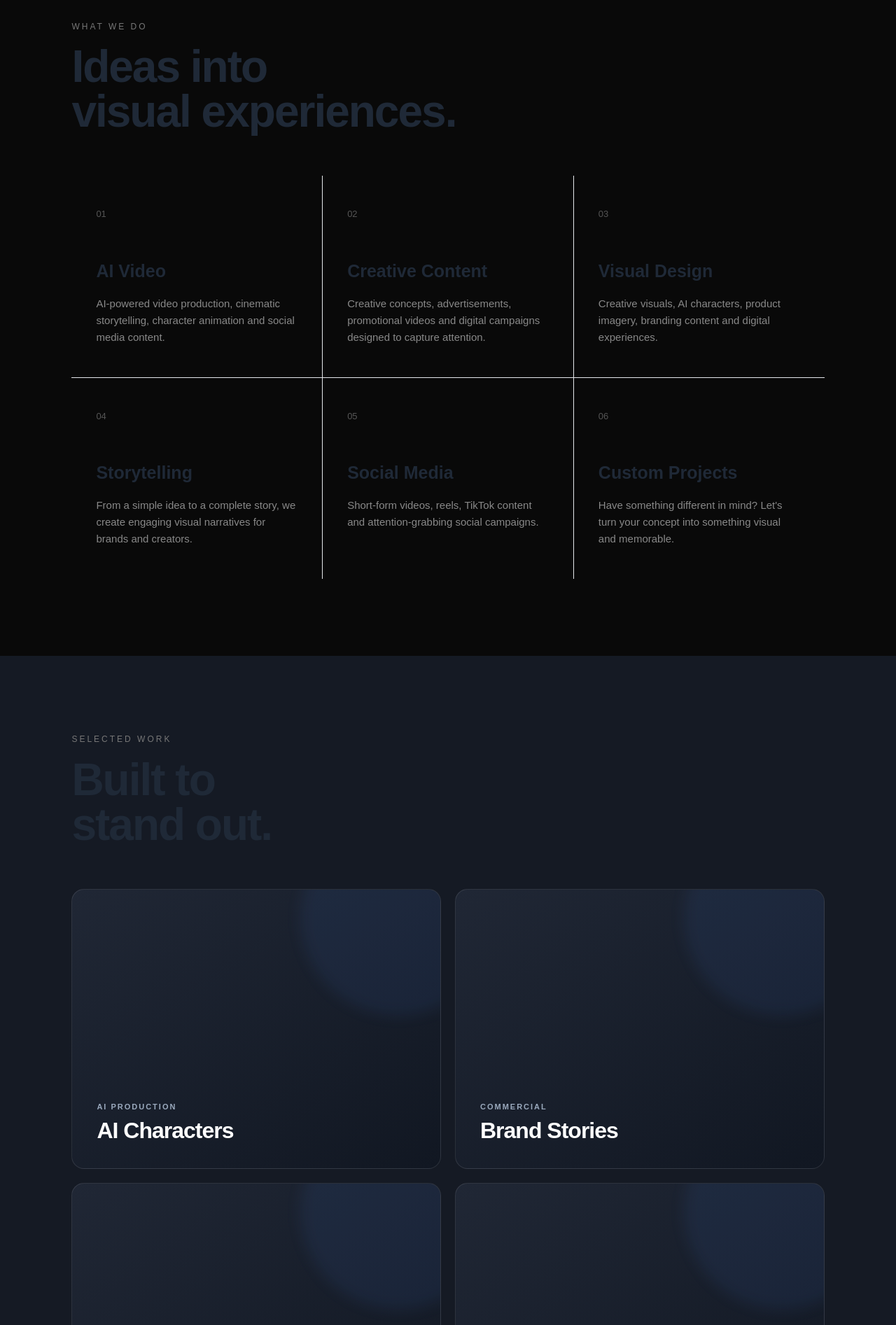
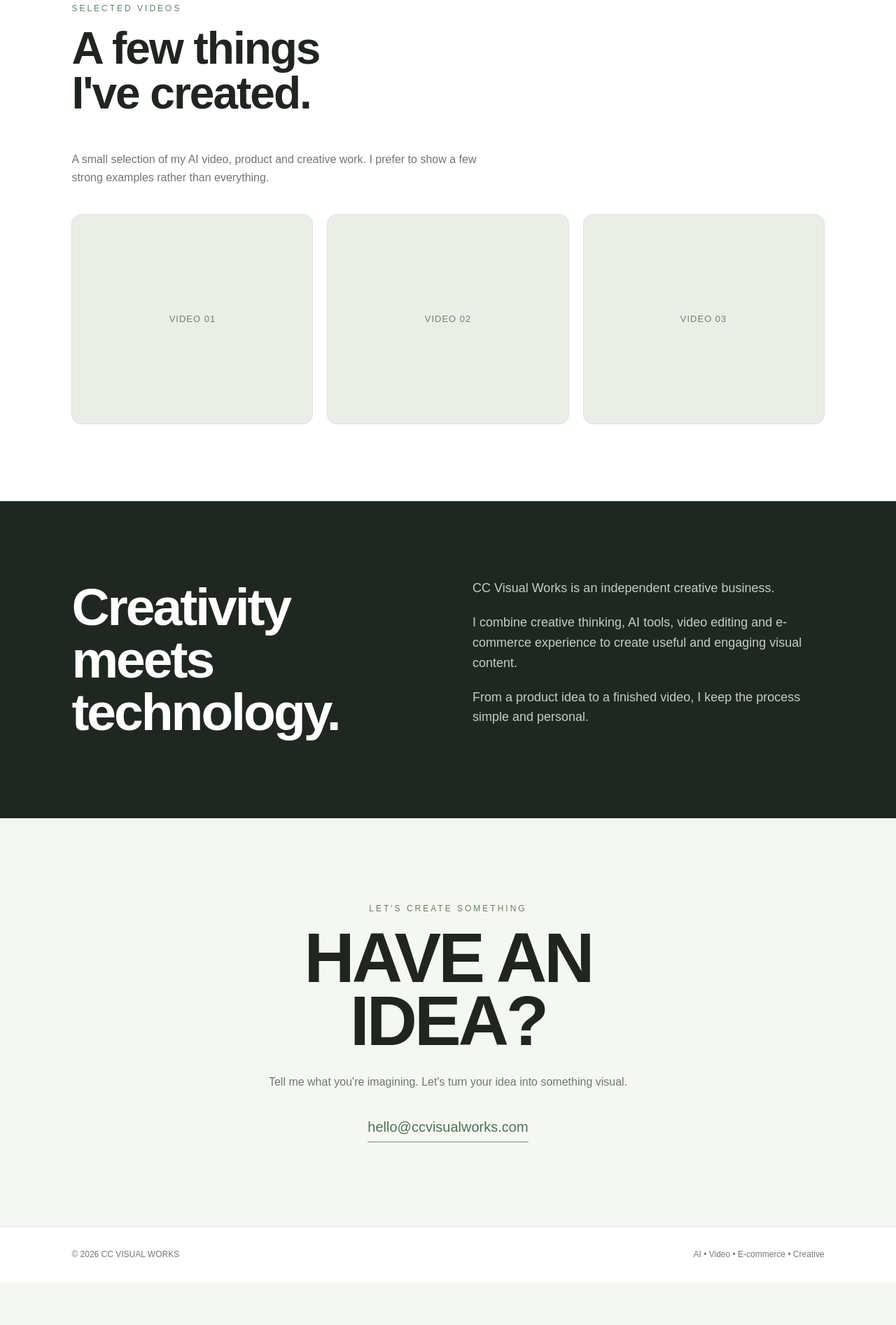
Before and after one commit to CCVisualWorks/ccvisualworks.github.io, a plain HTML site: page index.html in a window 1280 px wide. Shown: the part 907-2800 px from the top of the page at 70% size. After the commit the page ends 2739 px from the top, so only its background shows below. Drawn offline with Linux system fonts and the light colour scheme.

Commit message:
Update index.html

```diff
--- a/index.html
+++ b/index.html
@@ -1,14 +1,15 @@
-https://github.com/CCVisualWorks/ccvisualworks.github.io/blob/main/index.html
 <!DOCTYPE html>
 <html lang="en">
 <head>
   <meta charset="UTF-8">
   <meta name="viewport" content="width=device-width, initial-scale=1.0">
 
-  <title>CC VISUAL WORKS | AI Creative Studio</title>
-  <meta name="description" content="CC Visual Works — Creative video, AI visuals, storytelling and digital content production.">
+  <title>CC Visual Works | AI Video & E-commerce Content</title>
+
+  <meta name="description" content="CC Visual Works creates AI videos, e-commerce content, video editing and creative visual content for brands and online businesses.">
 
   <style>
+
     * {
       margin: 0;
       padding: 0;
@@ -21,8 +22,8 @@ https://github.com/CCVisualWorks/ccvisualworks.github.io/blob/main/index.html
 
     body {
       font-family: Arial, Helvetica, sans-serif;
-    background: #151A24;
-color: #1f2937;
+      background: #f5f7f2;
+      color: #202520;
       line-height: 1.6;
     }
 
@@ -39,40 +40,41 @@ line-height: 1.6;
       left: 0;
       width: 100%;
       z-index: 1000;
-      padding: 20px 6%;
+      padding: 20px 7%;
       display: flex;
       justify-content: space-between;
       align-items: center;
-      background: rgba(5, 5, 5, 0.75);
-      backdrop-filter: blur(15px);
-      border-bottom: 1px solid rgba(255,255,255,0.08);
+      background: rgba(245, 247, 242, 0.92);
+      backdrop-filter: blur(12px);
+      border-bottom: 1px solid #dfe5dc;
     }
 
     .logo {
-      font-size: 20px;
+      font-size: 18px;
       font-weight: 800;
       letter-spacing: 2px;
     }
 
     .logo span {
-      color: #999;
+      color: #5f7f63;
     }
 
     .nav-links {
       display: flex;
-      gap: 30px;
+      gap: 28px;
       list-style: none;
     }
 
     .nav-links a {
       font-size: 14px;
-      color: #bbb;
+      color: #4d554d;
       transition: 0.3s;
     }
 
     .nav-links a:hover {
-      color: white;
+      color: #527158;
     }
+
 
     /* HERO */
 
@@ -80,48 +82,57 @@ line-height: 1.6;
       min-height: 100vh;
       display: flex;
       align-items: center;
-      padding: 140px 8% 80px;
+      padding: 150px 8% 100px;
       position: relative;
       overflow: hidden;
+
       background:
-        radial-gradient(circle at 75% 30%, rgba(120,120,255,0.15), transparent 30%),
-        radial-gradient(circle at 20% 70%, rgba(255,255,255,0.06), transparent 30%),
-       #151A24;
+        radial-gradient(
+          circle at 80% 25%,
+          rgba(111, 145, 112, 0.16),
+          transparent 30%
+        ),
+        radial-gradient(
+          circle at 15% 80%,
+          rgba(180, 195, 175, 0.18),
+          transparent 30%
+        ),
+        #f5f7f2;
     }
 
     .hero-content {
-      max-width: 900px;
+      max-width: 850px;
       position: relative;
       z-index: 2;
     }
 
     .tag {
       display: inline-block;
-      border: 1px solid rgba(255,255,255,0.2);
+      border: 1px solid #b8c7b8;
       padding: 8px 16px;
       border-radius: 50px;
-      color: #bbb;
+      color: #5f735f;
       font-size: 12px;
       letter-spacing: 2px;
-      margin-bottom: 25px;
+      margin-bottom: 28px;
       text-transform: uppercase;
     }
 
     .hero h1 {
-      font-size: clamp(55px, 9vw, 125px);
+      font-size: clamp(55px, 9vw, 120px);
       line-height: 0.9;
       letter-spacing: -5px;
       margin-bottom: 35px;
     }
 
     .hero h1 span {
-      color: #888;
+      color: #5f8063;
     }
 
     .hero p {
       max-width: 650px;
       font-size: 19px;
-      color: #aaa;
+      color: #626a62;
       margin-bottom: 40px;
     }
 
@@ -132,40 +143,43 @@ line-height: 1.6;
     }
 
     .btn {
-      padding: 15px 25px;
-      border-radius: 5px;
+      padding: 14px 24px;
+      border-radius: 6px;
       font-size: 14px;
       font-weight: bold;
       transition: 0.3s;
-      border: 1px solid #333;
+      border: 1px solid #5f8063;
     }
 
     .btn-primary {
-      background: white;
-      color: black;
+      background: #5f8063;
+      color: white;
     }
 
     .btn-primary:hover {
+      background: #49664e;
       transform: translateY(-3px);
-      background: #ddd;
     }
 
     .btn-secondary {
-      color: white;
+      color: #4f674f;
+      background: transparent;
     }
 
     .btn-secondary:hover {
-      background: #151515;
+      background: #e6ede4;
     }
 
-    /* SECTIONS */
 
-    section {
+    /* SELECTED VIDEOS */
+
+    .videos {
       padding: 110px 8%;
+      background: #ffffff;
     }
 
     .section-label {
-      color: #777;
+      color: #668066;
       text-transform: uppercase;
       letter-spacing: 3px;
       font-size: 12px;
@@ -175,186 +189,114 @@ line-height: 1.6;
     .section-title {
       font-size: clamp(35px, 5vw, 65px);
       line-height: 1;
-      margin-bottom: 60px;
+      margin-bottom: 50px;
       letter-spacing: -2px;
     }
 
-    /* SERVICES */
-
-    .services {
-      background: #090909;
+    .video-intro {
+      max-width: 600px;
+      color: #707770;
+      margin-bottom: 40px;
     }
 
-    .service-grid {
+    .video-grid {
       display: grid;
       grid-template-columns: repeat(3, 1fr);
-      gap: 1px;
-      background: #e5e7eb;
-    }
-
-    .service {
-      background: #090909;
-      padding: 45px 35px;
-      min-height: 280px;
-      transition: 0.3s;
-    }
-
-    .service:hover {
-      background: #eff6ff;
-    }
-
-    .service-number {
-      color: #555;
-      font-size: 13px;
-      margin-bottom: 50px;
-    }
-
-    .service h3 {
-      font-size: 25px;
-      margin-bottom: 15px;
-    }
-
-    .service p {
-      color: #888;
-      font-size: 15px;
-    }
-
-    /* WORK */
-
-    .work-grid {
-      display: grid;
-      grid-template-columns: repeat(2, 1fr);
       gap: 20px;
     }
 
-    .work-card {
-  height: 400px;
-  background: linear-gradient(145deg, #202735, #111722);
-  border: 1px solid rgba(255,255,255,0.10);
-  border-radius: 18px;
+    .video-card {
+      min-height: 300px;
+      background: #e9eee7;
+      border-radius: 14px;
       display: flex;
-  align-items: flex-end;
-  padding: 35px;
-  position: relative;
-  overflow: hidden;
-  transition: 0.35s ease;
+      align-items: center;
+      justify-content: center;
+      color: #718071;
+      border: 1px solid #dce4da;
     }
 
-.work-card:hover {
-  transform: translateY(-8px);
-  border-color: rgba(255,255,255,0.25);
-  box-shadow: 0 25px 60px rgba(0,0,0,0.4);
+    .video-card span {
+      font-size: 13px;
+      letter-spacing: 1px;
+      text-transform: uppercase;
     }
 
- .work-card::before {
-  content: "";
-  position: absolute;
-  width: 280px;
-  height: 280px;
-  border-radius: 50%;
-  background: rgba(80, 140, 255, 0.08);
-  top: -100px;
-  right: -80px;
-  transition: 0.5s ease;
-  filter: blur(10px);
+
+    /* SIMPLE INTRO */
+
+    .intro {
+      padding: 110px 8%;
+      background: #202720;
+      color: white;
     }
 
-.work-card:hover::before {
-  transform: scale(1.4);
-}
-
-.work-info {
-  position: relative;
-  z-index: 2;
-}
-
-.work-info small {
-  color: #9aa9bd;
-  text-transform: uppercase;
-  letter-spacing: 2px;
-  font-size: 11px;
-  font-weight: bold;
-}
-
-.work-info h3 {
-  color: #ffffff;
-  font-size: 32px;
-  margin-top: 8px;
-  letter-spacing: -1px;
-  line-height: 1.1;
-}
-
-    /* ABOUT */
-
-    .about {
-      background: #0b0b0b;
-    }
-
-    .about-grid {
+    .intro-grid {
       display: grid;
       grid-template-columns: 1fr 1fr;
-      gap: 80px;
+      gap: 70px;
       align-items: center;
     }
 
-    .about-text {
-      color: #999;
+    .intro-highlight {
+      font-size: clamp(40px, 6vw, 75px);
+      font-weight: bold;
+      line-height: 1;
+      letter-spacing: -3px;
+    }
+
+    .intro-text {
+      color: #c5cdc5;
       font-size: 18px;
     }
 
-    .about-text p {
+    .intro-text p {
       margin-bottom: 20px;
     }
 
-    .about-highlight {
-      font-size: 55px;
-      font-weight: bold;
-      line-height: 1;
-    }
 
     /* CONTACT */
 
     .contact {
+      padding: 120px 8%;
       text-align: center;
-      min-height: 70vh;
-      display: flex;
-      justify-content: center;
-      align-items: center;
-      flex-direction: column;
-      background:
-        radial-gradient(circle at center, rgba(255,255,255,0.08), transparent 35%),
-        #ffffff;
+      background: #f5f7f2;
     }
 
     .contact h2 {
-      font-size: clamp(50px, 9vw, 110px);
+      font-size: clamp(50px, 9vw, 100px);
       line-height: 0.9;
       letter-spacing: -4px;
       margin-bottom: 30px;
     }
 
     .contact p {
-      color: #888;
+      color: #707770;
       max-width: 550px;
-      margin-bottom: 35px;
+      margin: 0 auto 35px;
     }
 
     .email {
+      display: inline-block;
       font-size: 20px;
-      border-bottom: 1px solid #555;
+      color: #527158;
+      border-bottom: 1px solid #78927b;
       padding-bottom: 5px;
     }
+
 
     /* FOOTER */
 
     footer {
       padding: 30px 8%;
-      border-top: 1px solid #1c1c1c;
+      border-top: 1px solid #dfe5dc;
       display: flex;
       justify-content: space-between;
-      color: #666;
+      color: #727a72;
       font-size: 12px;
+      background: #ffffff;
     }
+
 
     /* MOBILE */
 
@@ -369,35 +311,33 @@ line-height: 1.6;
       }
 
       .hero {
-        padding: 130px 6% 70px;
+        padding: 130px 6% 80px;
       }
 
       .hero h1 {
         letter-spacing: -3px;
       }
 
-      section {
+      .videos,
+      .intro,
+      .contact {
         padding: 80px 6%;
       }
 
-      .service-grid {
+      .video-grid {
         grid-template-columns: 1fr;
       }
 
-      .work-grid {
-        grid-template-columns: 1fr;
+      .video-card {
+        min-height: 250px;
       }
 
-      .work-card {
-        height: 300px;
-      }
-
-      .about-grid {
+      .intro-grid {
         grid-template-columns: 1fr;
         gap: 40px;
       }
 
-      .about-highlight {
+      .intro-highlight {
         font-size: 45px;
       }
 
@@ -405,58 +345,65 @@ line-height: 1.6;
         flex-direction: column;
         gap: 10px;
       }
+
     }
+
   </style>
 </head>
 
+
 <body>
+
 
   <!-- NAVIGATION -->
 
   <nav>
+
     <div class="logo">
       CC <span>VISUAL WORKS</span>
     </div>
 
     <ul class="nav-links">
-      <li><a href="#home">Home</a></li>
-      <li><a href="#services">Services</a></li>
-      <li><a href="#work">Work</a></li>
-      <li><a href="#about">About</a></li>
-      <li><a href="#contact">Contact</a></li>
+      <li><a href="index.html">Home</a></li>
+      <li><a href="services.html">Services</a></li>
+      <li><a href="about.html">About</a></li>
+      <li><a href="contact.html">Contact</a></li>
     </ul>
+
   </nav>
 
 
   <!-- HERO -->
 
-  <section class="hero" id="home">
+  <section class="hero">
 
     <div class="hero-content">
 
       <div class="tag">
-        Creative • AI • Visual Storytelling
+        AI • Video • E-commerce • Creative
       </div>
 
       <h1>
-        WE CREATE<br>
+        I CREATE<br>
         <span>VISUALS.</span>
       </h1>
 
       <p>
-        CC Visual Works is a creative studio focused on AI-powered
-        video production, visual storytelling, digital content and
-        creative experiences.
+        I create AI-powered videos, e-commerce content,
+        video edits and creative visuals for brands and
+        online businesses.
       </p>
 
       <div class="buttons">
-        <a href="#work" class="btn btn-primary">
-          View Our Work
+
+        <a href="services.html" class="btn btn-primary">
+          View Services
         </a>
 
-        <a href="#contact" class="btn btn-secondary">
+        <a href="contact.html" class="btn btn-secondary">
           Start a Project →
         </a>
+
       </div>
 
     </div>
@@ -464,72 +411,36 @@ line-height: 1.6;
   </section>
 
 
-  <!-- SERVICES -->
+  <!-- SELECTED VIDEOS -->
 
-  <section class="services" id="services">
+  <section class="videos">
 
     <div class="section-label">
-      What We Do
+      Selected Videos
     </div>
 
     <h2 class="section-title">
-      Ideas into<br>visual experiences.
+      A few things<br>
+      I've created.
     </h2>
 
-    <div class="service-grid">
+    <p class="video-intro">
+      A small selection of my AI video, product and creative work.
+      I prefer to show a few strong examples rather than everything.
+    </p>
 
-      <div class="service">
-        <div class="service-number">01</div>
-        <h3>AI Video</h3>
-        <p>
-          AI-powered video production, cinematic storytelling,
-          character animation and social media content.
-        </p>
+    <div class="video-grid">
+
+      <div class="video-card">
+        <span>Video 01</span>
       </div>
 
-      <div class="service">
-        <div class="service-number">02</div>
-        <h3>Creative Content</h3>
-        <p>
-          Creative concepts, advertisements, promotional videos
-          and digital campaigns designed to capture attention.
-        </p>
+      <div class="video-card">
+        <span>Video 02</span>
       </div>
 
-      <div class="service">
-        <div class="service-number">03</div>
-        <h3>Visual Design</h3>
-        <p>
-          Creative visuals, AI characters, product imagery,
-          branding content and digital experiences.
-        </p>
-      </div>
-
-      <div class="service">
-        <div class="service-number">04</div>
-        <h3>Storytelling</h3>
-        <p>
-          From a simple idea to a complete story, we create
-          engaging visual narratives for brands and creators.
-        </p>
-      </div>
-
-      <div class="service">
-        <div class="service-number">05</div>
-        <h3>Social Media</h3>
-        <p>
-          Short-form videos, reels, TikTok content and
-          attention-grabbing social campaigns.
-        </p>
-      </div>
-
-      <div class="service">
-        <div class="service-number">06</div>
-        <h3>Custom Projects</h3>
-        <p>
-          Have something different in mind? Let's turn your
-          concept into something visual and memorable.
-        </p>
+      <div class="video-card">
+        <span>Video 03</span>
       </div>
 
     </div>
@@ -537,96 +448,33 @@ line-height: 1.6;
   </section>
 
 
-  <!-- WORK -->
+  <!-- INTRO -->
 
-  <section id="work">
+  <section class="intro">
 
-    <div class="section-label">
-      Selected Work
-    </div>
+    <div class="intro-grid">
 
-    <h2 class="section-title">
-      Built to<br>stand out.
-    </h2>
-
-    <div class="work-grid">
-
-      <div class="work-card">
-        <div class="work-info">
-          <small>AI Production</small>
-          <h3>AI Characters</h3>
-        </div>
-      </div>
-
-      <div class="work-card">
-        <div class="work-info">
-          <small>Commercial</small>
-          <h3>Brand Stories</h3>
-        </div>
-      </div>
-
-      <div class="work-card">
-        <div class="work-info">
-          <small>Social Content</small>
-          <h3>Short Form</h3>
-        </div>
-      </div>
-
-      <div class="work-card">
-        <div class="work-info">
-          <small>Creative Studio</small>
-          <h3>Visual Concepts</h3>
-        </div>
-      </div>
-
-    </div>
-
-  </section>
-
-
-  <!-- ABOUT -->
-
- <!-- ABOUT -->
-
-<section class="about" id="about">
-
-  <div class="about-grid">
-
-    <div>
-      <div class="section-label">
-        About CC Visual Works
-      </div>
-
-      <div class="about-highlight">
+      <div class="intro-highlight">
         Creativity<br>
         meets<br>
         technology.
       </div>
-    </div>
 
-    <div class="about-text">
+      <div class="intro-text">
 
         <p>
-        CC Visual Works is an independent creative studio combining
-        AI, visual content, video editing and e-commerce experience.
+          CC Visual Works is an independent creative business.
         </p>
 
         <p>
-        I create visual content for brands, products and online
-        businesses, from AI-powered videos and product visuals
-        to social media content.
+          I combine creative thinking, AI tools, video editing
+          and e-commerce experience to create useful and engaging
+          visual content.
         </p>
 
         <p>
-        With experience in e-commerce management, I understand that
-        good content is not only about looking great — it should also
-        help products get noticed and connect with customers.
-      </p>
-
-      <p>
-        I believe great content starts with a great idea.
-        My goal is to turn that idea into something people can see,
-        understand and remember.
+          From a product idea to a finished video,
+          I keep the process simple and personal.
         </p>
 
       </div>
@@ -635,9 +483,10 @@ line-height: 1.6;
 
   </section>
 
+
   <!-- CONTACT -->
 
-  <section class="contact" id="contact">
+  <section class="contact">
 
     <div class="section-label">
       Let's Create Something
@@ -649,9 +498,8 @@ line-height: 1.6;
     </h2>
 
     <p>
-      Tell us what you're imagining.
-      Let's turn your idea into something people can see,
-      feel and remember.
+      Tell me what you're imagining.
+      Let's turn your idea into something visual.
     </p>
 
     <a class="email" href="mailto:hello@ccvisualworks.com">
@@ -670,7 +518,7 @@ line-height: 1.6;
     </div>
 
     <div>
-      Creative • AI • Visual Storytelling
+      AI • Video • E-commerce • Creative
     </div>
 
   </footer>
```
Lines whose indentation alone changed are shown as unchanged.
